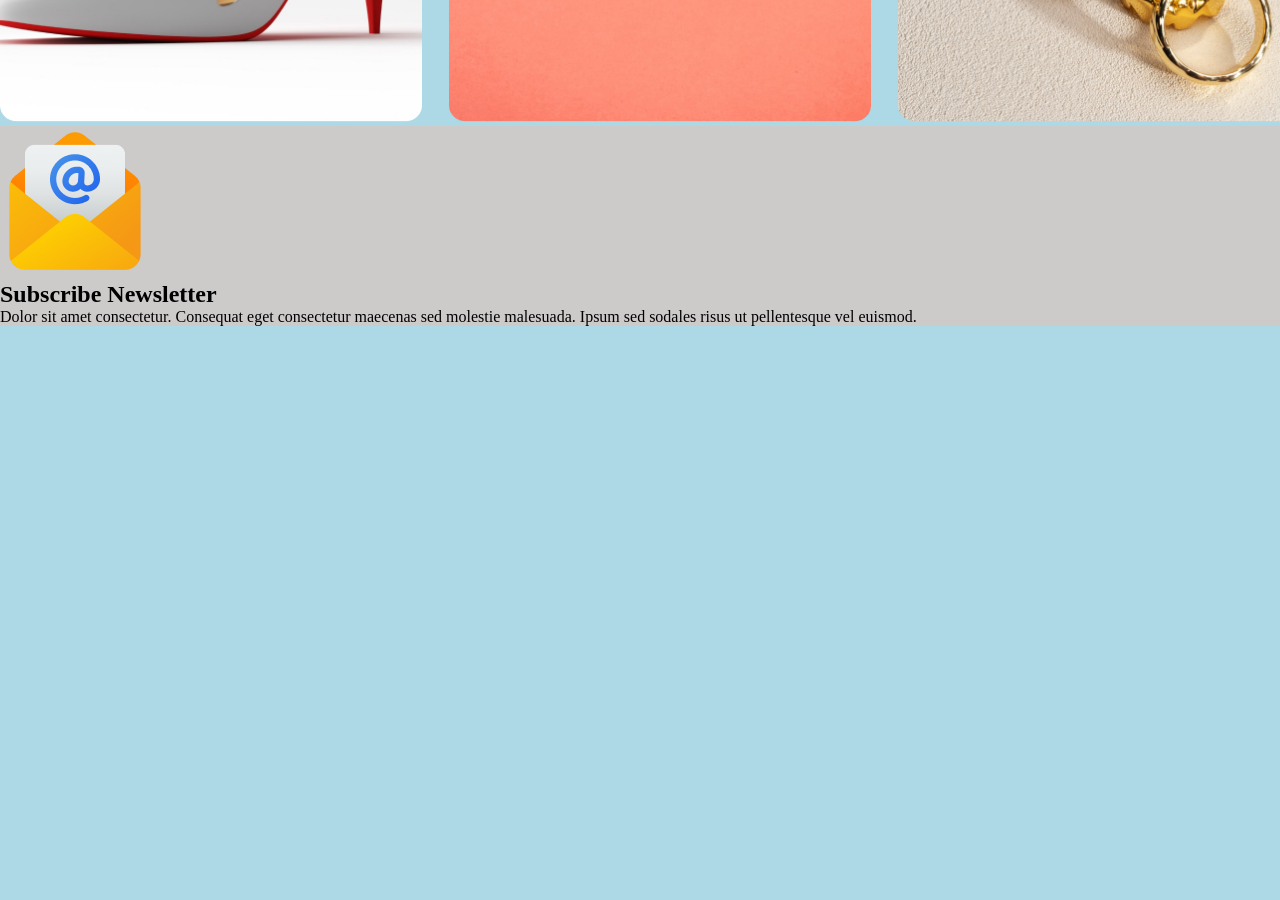
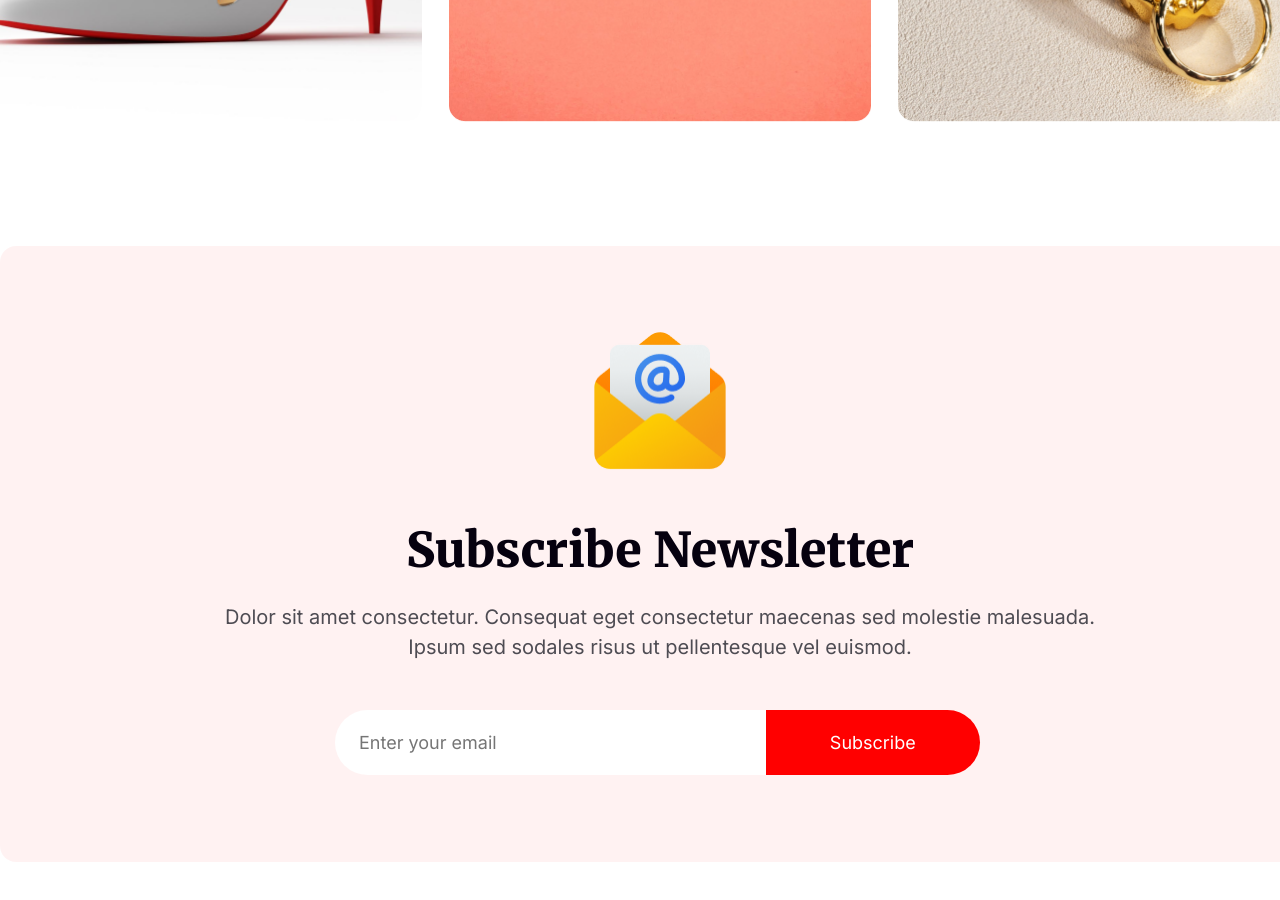
Before and after one commit to Shahriar3809/New-Year-New-Mission-Assignment, a plain HTML site: page index.html in a window 1280 px wide. Shown: the part 5040-5940 px from the top of the page. Drawn offline with Linux system fonts and the light colour scheme.

Commit message:
Subscriber Newsletter added

```diff
--- a/index.html
+++ b/index.html
@@ -101,14 +101,17 @@
                 <img src="resources/Rectangle8.png" alt="">
             </div>
         </div>
+
         <div class="portfolio-subscribe-sec">
             <div class="subscriber-newsletter">
                 <img src="resources/Group61.png" alt="">
                 <h1>Subscribe Newsletter</h1>
                 <p>Dolor sit amet consectetur. Consequat eget consectetur maecenas sed molestie malesuada. Ipsum sed sodales risus ut pellentesque vel euismod. </p>
             </div>
+
             <div class="subscribe-field-sec">
-
+                <input class="email-area" type="email" name="" id="" placeholder="Enter your email">
+                <input class="subscribe-btn" type="submit" value="Subscribe">
             </div>
         </div>
       </section>
--- a/style.css
+++ b/style.css
@@ -189,6 +189,7 @@ header {
   background: green;
   margin: 50px auto;
 }
+
 /* Holiday Sale Offer Section */
 
 .holiday-sell-sec {
@@ -220,16 +221,14 @@ header {
   margin-top: 20px;
   margin-bottom: 45px;
   color: rgb(101, 99, 106);
-  font-family: 'Inter';
+  font-family: "Inter";
   font-size: 20px;
   line-height: 32px;
 }
 
-
 .portfolio-sec {
   width: 1320px;
-  background: lightblue;
-  height: 4000px;
+  height: 2000px;
   margin: auto;
 }
 
@@ -248,11 +247,76 @@ header {
   width: 100%;
 }
 
+.portfolio-subscribe-sec {
+  border-radius: 16px;
+  background: rgba(255, 0, 0, 0.05);
+  width: 100%;
+  height: 616px;
+  margin-top: 120px;
+}
 
+.subscriber-newsletter {
+  padding-top: 80px;
+  width: 900px;
+  margin: auto;
+  text-align: center;
+}
 
+.subscriber-newsletter img {
+  width: 150px;
+  height: 150px;
+  margin-bottom: 40px;
+}
 
-.portfolio-subscribe-sec {
-    background: #cdcaca;
-    width: 100%;
+.subscriber-newsletter h1 {
+  font-size: 48px;
+  color: #06010f;
+  font-family: "Merriweather";
+  font-weight: 900;
+  margin-bottom: 22px;
+}
+
+.subscriber-newsletter p {
+  color: rgb(78, 76, 83);
+  font-family: "Inter";
+  font-size: 20px;
+  line-height: 30px;
+}
+
+.subscribe-field-sec {
+  width: 650px;
+  height: 75px;
+  margin: auto;
+  margin-top: 48px;
+}
+
+.subscribe-field-sec input {
 
 }
+
+.email-area {
+  width: 59%;
+  border: none;
+  padding: 22px 24px;
+  color: rgb(211, 211, 211);
+  border-bottom-left-radius: 50px;
+  border-top-left-radius: 50px;
+  border-right: 0;
+  font-family: 'Inter';
+  font-size: 18px;
+}
+
+.subscribe-btn {
+  color: #ffffff;
+  background: #ff0000;
+  padding: 22px 24px;
+  border-bottom-right-radius: 50px;
+  border-top-right-radius: 50px;
+  width: 33%;
+  margin: auto;
+  margin-left: -5px;
+  border: none;
+  font-family: 'Inter';
+  font-size: 18px;
+  font-weight: 400;
+}
```
